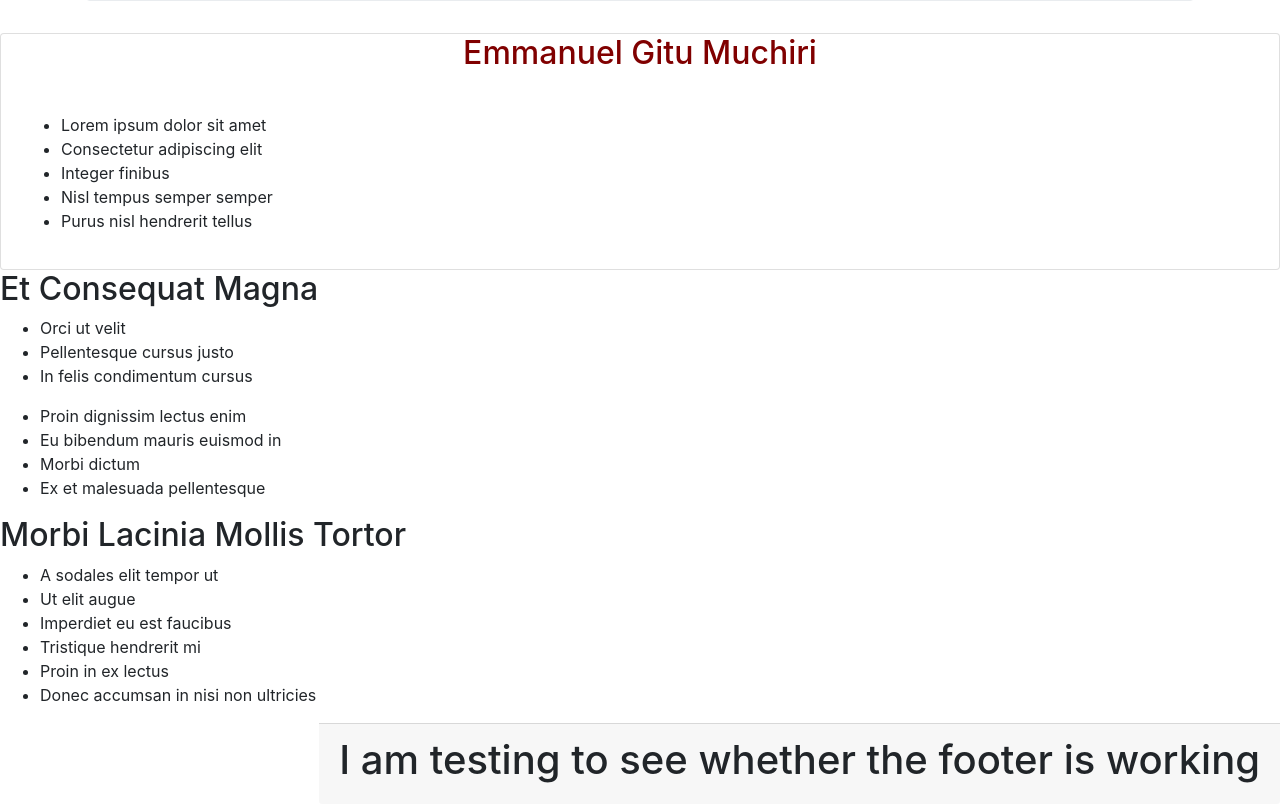
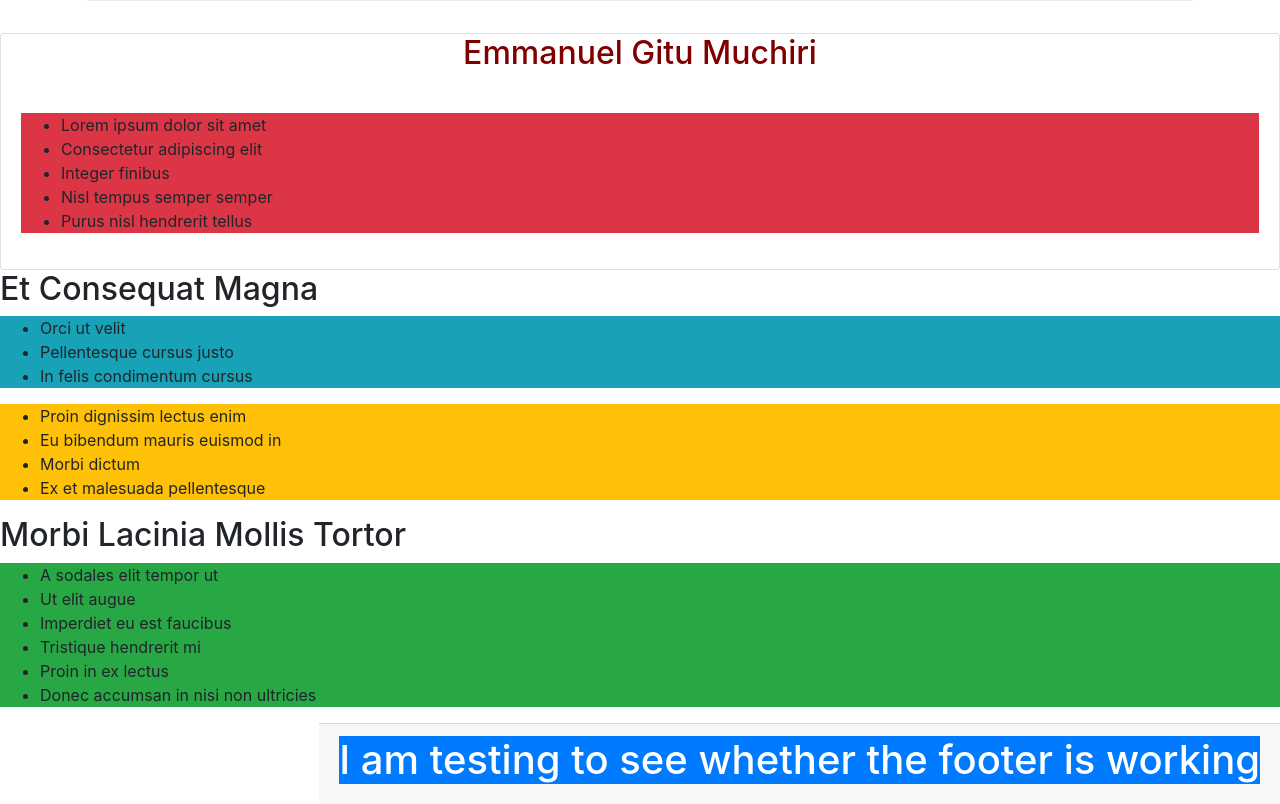
Before and after one commit to EmmanuelMuchiri/bootstrap-practice, a plain HTML site: page index.html in a window 1280 px wide. Shown: the part 317-1121 px from the top of the page. Drawn offline with Linux system fonts and the light colour scheme.

Commit message:
added class bg-whatever and customised it

```diff
--- a/index.html
+++ b/index.html
@@ -25,7 +25,7 @@
       <h2>Emmanuel Gitu Muchiri</h2>
       </div>
     <div class="card-body">
-    <ul>
+    <ul class="bg-danger">
       <li>Lorem ipsum dolor sit amet</li>
       <li>Consectetur adipiscing elit</li>
       <li>Integer finibus</li>
@@ -35,19 +35,19 @@
   </div>
   </div>
   <h2>Et Consequat Magna</h2>
-  <ul>
+  <ul class="bg-info">
     <li>Orci ut velit</li>
     <li>Pellentesque cursus justo</li>
     <li>In felis condimentum cursus</li>
   </ul>
-  <ul>
+  <ul class="bg-warning">
     <li>Proin dignissim lectus enim</li>
     <li>Eu bibendum mauris euismod in</li>
     <li>Morbi dictum</li>
     <li>Ex et malesuada pellentesque</li>
   </ul>
   <h2>Morbi Lacinia Mollis Tortor</h2>
-  <ul>
+  <ul class="bg-success">
     <li>A sodales elit tempor ut</li>
     <li>Ut elit augue</li>
     <li>Imperdiet eu est faucibus</li>
@@ -58,7 +58,7 @@
 
 </body>
 <div class="card-footer">
-  <h1>I am testing to see whether the footer is working</h1>
+  <h1 class=" class bg-primary text-white">I am testing to see whether the footer is working</h1>
 </div>
 
 
```
